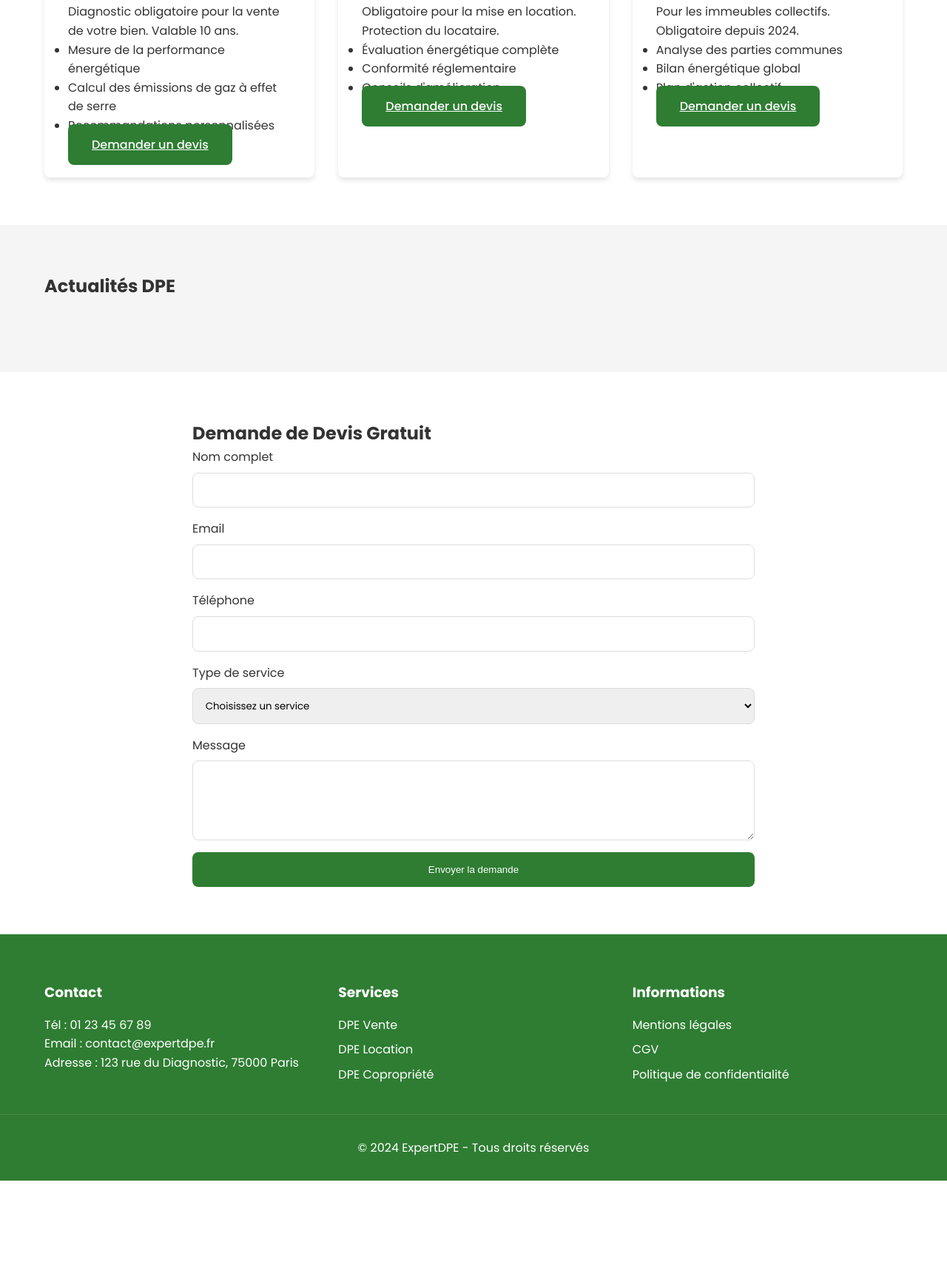
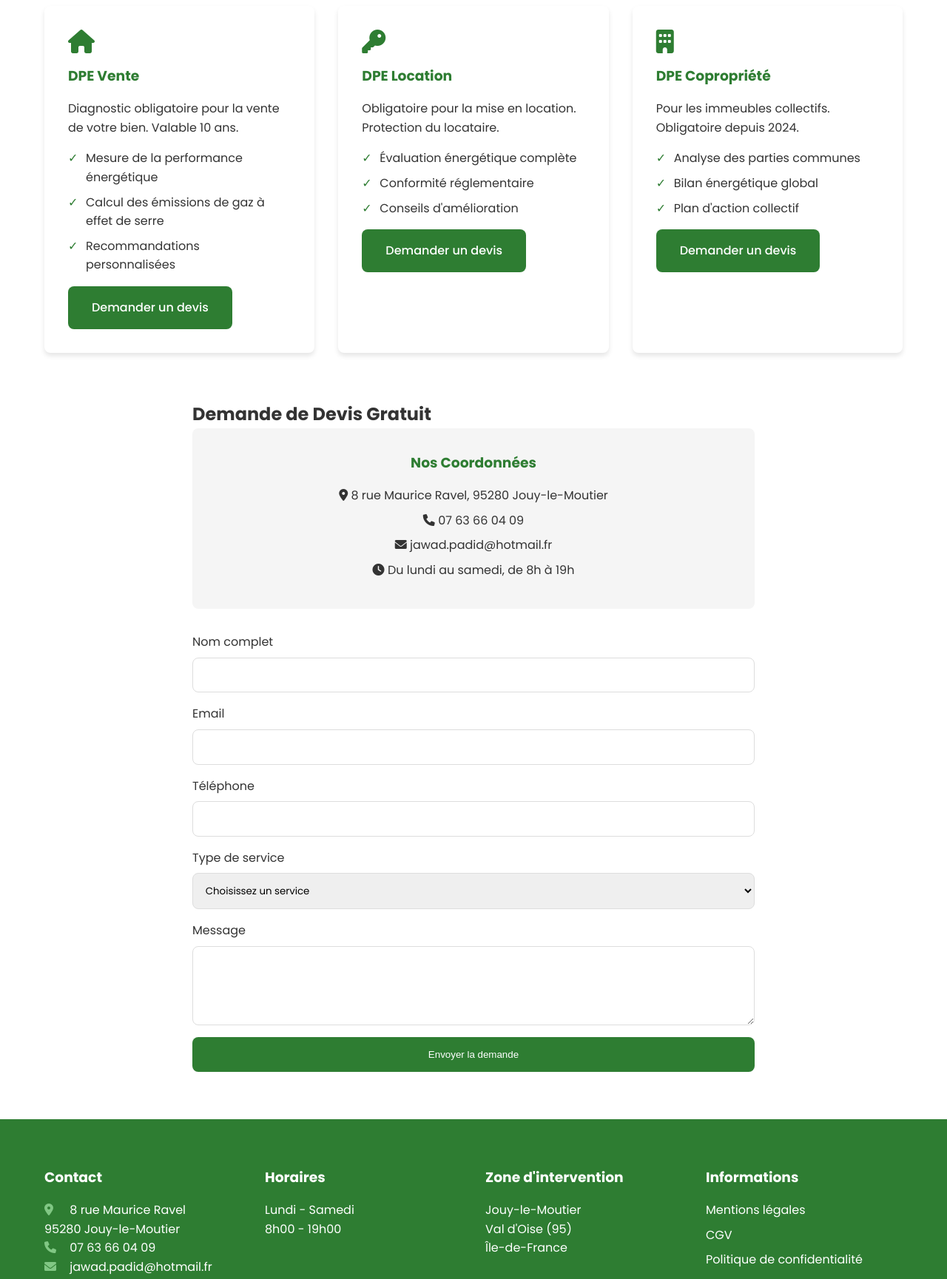
Before and after one commit to DPEpourtous/J-J-DIAG, a plain HTML site: page index.html in a window 1280 px wide. Shown: the part 868-2597 px from the top of the page at 74% size. Before the commit the page ends 2464 px from the top, so only its background shows below. Drawn offline with Linux system fonts and the light colour scheme.

Commit message:
index.html

```diff
--- a/index.html
+++ b/index.html
@@ -3,8 +3,10 @@
 <head>
     <meta charset="UTF-8">
     <meta name="viewport" content="width=device-width, initial-scale=1.0">
-    <title>Expert en Diagnostic DPE | Votre Partenaire de Confiance</title>
+    <meta name="description" content="J&J DIAG - Expert en diagnostic DPE à Jouy-le-Moutier. Services professionnels de diagnostic de performance énergétique pour vente et location en Île-de-France">
+    <title>J&J DIAG | Expert en Diagnostic DPE à Jouy-le-Moutier</title>
     <link href="https://fonts.googleapis.com/css2?family=Poppins:wght@300;400;500;600;700&display=swap" rel="stylesheet">
+    <link rel="stylesheet" href="https://cdnjs.cloudflare.com/ajax/libs/font-awesome/6.0.0/css/all.min.css">
     <style>
         :root {
             --primary-color: #2E7D32;
@@ -119,6 +121,30 @@
             margin-bottom: 1rem;
         }
 
+        .service-card i {
+            font-size: 2rem;
+            color: var(--primary-color);
+            margin-bottom: 1rem;
+        }
+
+        .service-card ul {
+            list-style: none;
+            margin: 1rem 0;
+        }
+
+        .service-card ul li {
+            margin-bottom: 0.5rem;
+            padding-left: 1.5rem;
+            position: relative;
+        }
+
+        .service-card ul li:before {
+            content: "✓";
+            color: var(--primary-color);
+            position: absolute;
+            left: 0;
+        }
+
         /* News Section */
         .news-section {
             background: var(--light-gray);
@@ -156,6 +182,35 @@
             padding: 0 20px;
         }
 
+        .contact-info {
+            margin-bottom: 2rem;
+            padding: 2rem;
+            background: var(--light-gray);
+            border-radius: var(--border-radius);
+            text-align: center;
+        }
+
+        .contact-details h3 {
+            color: var(--primary-color);
+            margin-bottom: 1rem;
+        }
+
+        .contact-details p {
+            margin-bottom: 0.5rem;
+        }
+
+        .contact-details a,
+        .footer-section a {
+            color: inherit;
+            text-decoration: none;
+            transition: color 0.3s;
+        }
+
+        .contact-details a:hover,
+        .footer-section a:hover {
+            color: var(--accent-color);
+        }
+
         .contact form {
             display: grid;
             gap: 1rem;
@@ -182,6 +237,9 @@
             cursor: pointer;
             font-weight: 500;
             transition: background-color 0.3s;
+            text-decoration: none;
+            display: inline-block;
+            text-align: center;
         }
 
         .btn:hover {
@@ -205,6 +263,7 @@
         .badge i {
             font-size: 2rem;
             color: var(--primary-color);
+            margin-bottom: 1rem;
         }
 
         /* Footer */
@@ -235,9 +294,10 @@
             margin-bottom: 0.5rem;
         }
 
-        .footer-section a {
-            color: white;
-            text-decoration: none;
+        .footer-section i {
+            width: 20px;
+            margin-right: 10px;
+            color: var(--accent-color);
         }
 
         .copyright {
@@ -257,13 +317,13 @@
             }
         }
     </style>
-    <link rel="stylesheet" href="https://cdnjs.cloudflare.com/ajax/libs/font-awesome/6.0.0/css/all.min.css">
 </head>
+
 <body>
     <header class="header">
         <div class="header-content">
             <div class="logo">
-                <h1>ExpertDPE</h1>
+                <h1>J&J DIAG</h1>
             </div>
             <nav class="nav-links">
                 <a href="#services">Services</a>
@@ -275,8 +335,8 @@
     </header>
 
     <section class="hero">
-        <h2>Expert en Diagnostic de Performance Énergétique</h2>
-        <p>Des diagnostics précis et professionnels pour votre bien immobilier</p>
+        <h2>J&J DIAG - Expert en Diagnostic de Performance Énergétique</h2>
+        <p>Votre expert DPE de confiance à Jouy-le-Moutier et en Île-de-France</p>
         <a href="#contact" class="btn">Demander un devis gratuit</a>
     </section>
 
@@ -342,18 +402,20 @@
         </div>
     </section>
 
-    <section id="actualites" class="news-section">
-        <div class="news-container">
-            <h2>Actualités DPE</h2>
-            <div class="news-grid">
-                <!-- Actualités existantes... -->
+    <section id="contact" class="contact">
+        <h2>Demande de Devis Gratuit</h2>
+        <div class="contact-info">
+            <div class="contact-details">
+                <h3>Nos Coordonnées</h3>
+                <p><i class="fas fa-map-marker-alt"></i> 8 rue Maurice Ravel, 95280 Jouy-le-Moutier</p>
+                <p><i class="fas fa-phone"></i> <a href="tel:0763660409">07 63 66 04 09</a></p>
+                <p><i class="fas fa-envelope"></i> <a href="mailto:jawad.padid@hotmail.fr">jawad.padid@hotmail.fr</a></p>
+                <p><i class="fas fa-clock"></i> Du lundi au samedi, de 8h à 19h</p>
             </div>
         </div>
-    </section>
-
-    <section id="contact" class="contact">
-        <h2>Demande de Devis Gratuit</h2>
-        <form id="contact-form">
+        <form id="contact-form" action="https://formspree.io/f/votre_id_formspree" method="POST">
+            <input type="hidden" name="_subject" value="Nouvelle demande de contact J&J DIAG">
+            <input type="hidden" name="_replyto" value="jawad.padid@hotmail.fr">
             <div class="form-group">
                 <label for="name">Nom complet</label>
                 <input type="text" id="name" name="name" required>
@@ -387,17 +449,21 @@
         <div class="footer-content">
             <div class="footer-section">
                 <h3>Contact</h3>
-                <p>Tél : 01 23 45 67 89</p>
-                <p>Email : contact@expertdpe.fr</p>
-                <p>Adresse : 123 rue du Diagnostic, 75000 Paris</p>
+                <p><i class="fas fa-map-marker-alt"></i> 8 rue Maurice Ravel</p>
+                <p>95280 Jouy-le-Moutier</p>
+                <p><i class="fas fa-phone"></i> <a href="tel:0763660409">07 63 66 04 09</a></p>
+                <p><i class="fas fa-envelope"></i> <a href="mailto:jawad.padid@hotmail.fr">jawad.padid@hotmail.fr</a></p>
             </div>
             <div class="footer-section">
-                <h3>Services</h3>
-                <ul>
-                    <li><a href="#dpe-vente">DPE Vente</a></li>
-                    <li><a href="#dpe-location">DPE Location</a></li>
-                    <li><a href="#dpe-copropriete">DPE Copropriété</a></li>
-                </ul>
+                <h3>Horaires</h3>
+                <p>Lundi - Samedi</p>
+                <p>8h00 - 19h00</p>
+            </div>
+            <div class="footer-section">
+                <h3>Zone d'intervention</h3>
+                <p>Jouy-le-Moutier</p>
+                <p>Val d'Oise (95)</p>
+                <p>Île-de-France</p>
             </div>
             <div class="footer-section">
                 <h3>Informations</h3>
@@ -409,19 +475,17 @@
             </div>
         </div>
         <div class="copyright">
-            <p>&copy; 2024 ExpertDPE - Tous droits réservés</p>
+            <p>&copy; 2024 J&J DIAG - Tous droits réservés</p>
         </div>
     </footer>
 
     <script>
-        // Gestion du formulaire de contact
         document.getElementById('contact-form').addEventListener('submit', function(e) {
             e.preventDefault();
-            // Ici, ajoutez votre logique d'envoi de formulaire
             alert('Merci pour votre demande. Nous vous contacterons dans les plus brefs délais.');
+            this.reset();
         });
 
-        // Animation smooth scroll
         document.querySelectorAll('a[href^="#"]').forEach(anchor => {
             anchor.addEventListener('click', function (e) {
                 e.preventDefault();
```
